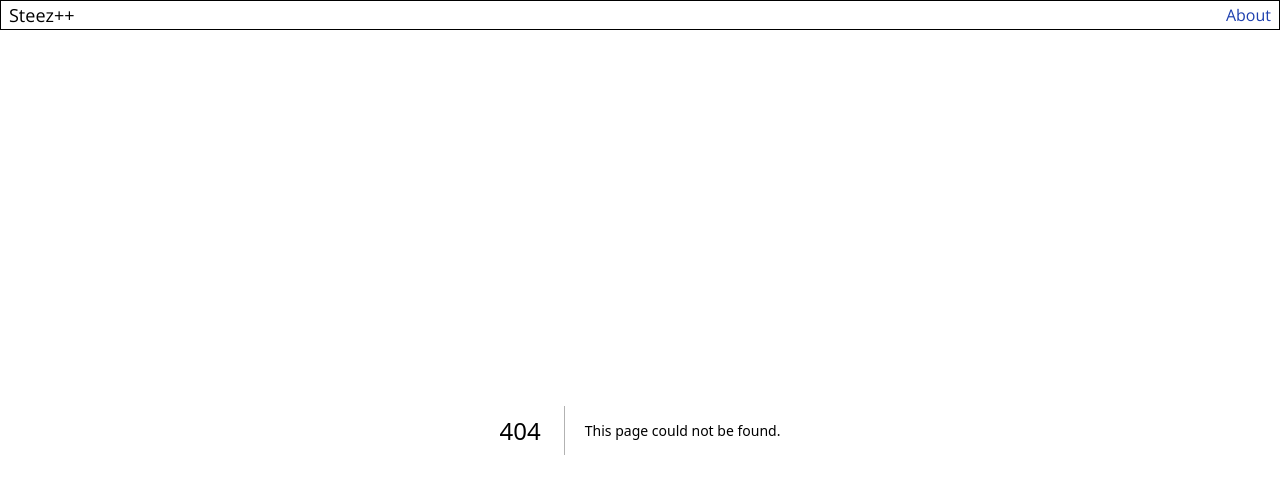
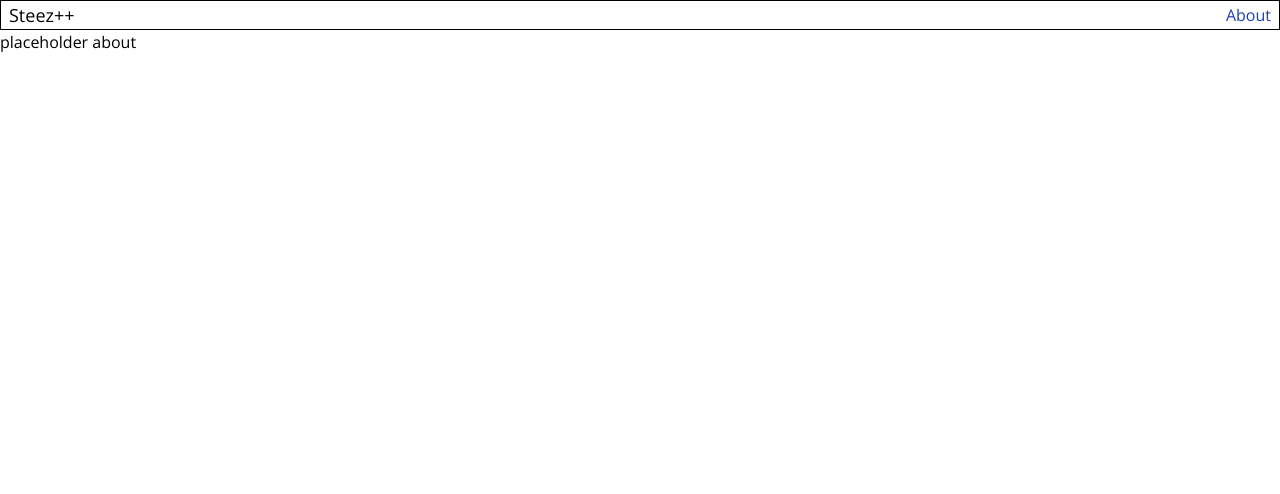
Before and after one commit to steezplusplus/Accessible-Web-Components, a Next.js app: page /about in a window 1280 px wide. Before the commit this address had no page. Shown: the top 494 px of the page. Built offline with nearby package versions, Linux system fonts and the light colour scheme.

Commit message:
feat: create about page

```diff
--- /dev/null
+++ b/app/about/page.tsx
@@ -0,0 +1,7 @@
+export default function About() {
+  return (
+    <main>
+      <p>placeholder about</p>
+    </main>
+  );
+}
--- a/app/layout.tsx
+++ b/app/layout.tsx
@@ -5,8 +5,8 @@ import Link from 'next/link';
 const openSans = Open_Sans({ subsets: ['latin'] })
 
 export const metadata = {
-  title: 'Create Next App',
-  description: 'Generated by create next app',
+  title: 'Steez++',
+  description: 'Steezy',
 }
 
 export default function RootLayout({
@@ -20,7 +20,7 @@ export default function RootLayout({
         <nav className="border border-black px-2">
           <ul className="flex items-center">
             <li>
-              <Link className="text-lg" href="#">Steez++</Link>
+              <Link className="text-lg" href="/">Steez++</Link>
             </li>
             <div className="ml-auto">
               <li>
--- a/app/page.tsx
+++ b/app/page.tsx
@@ -1,9 +1,7 @@
-import Image from 'next/image'
-
 export default function Home() {
   return (
     <main>
       <p>placeholder main</p>
     </main>
-  )
+  );
 }
```
